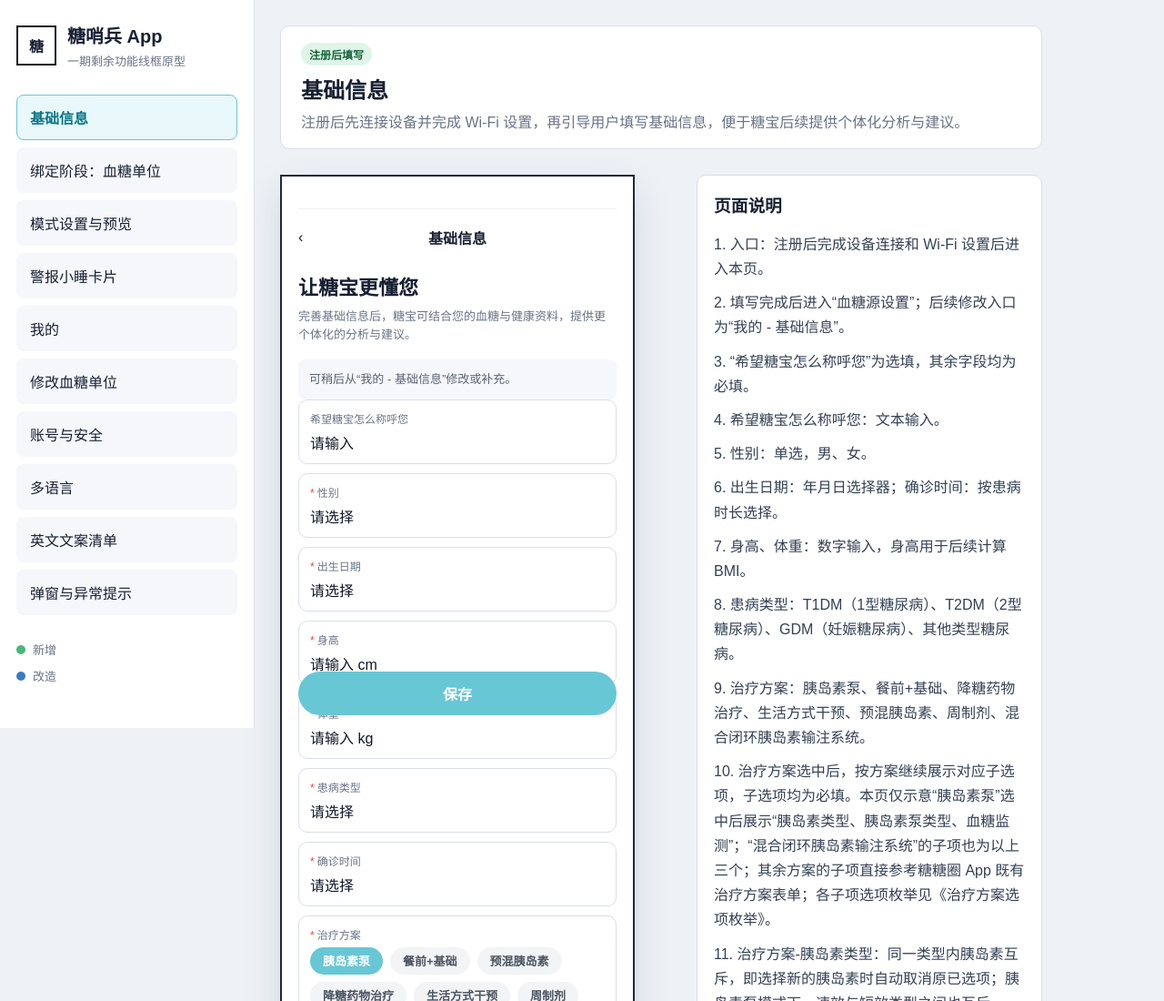
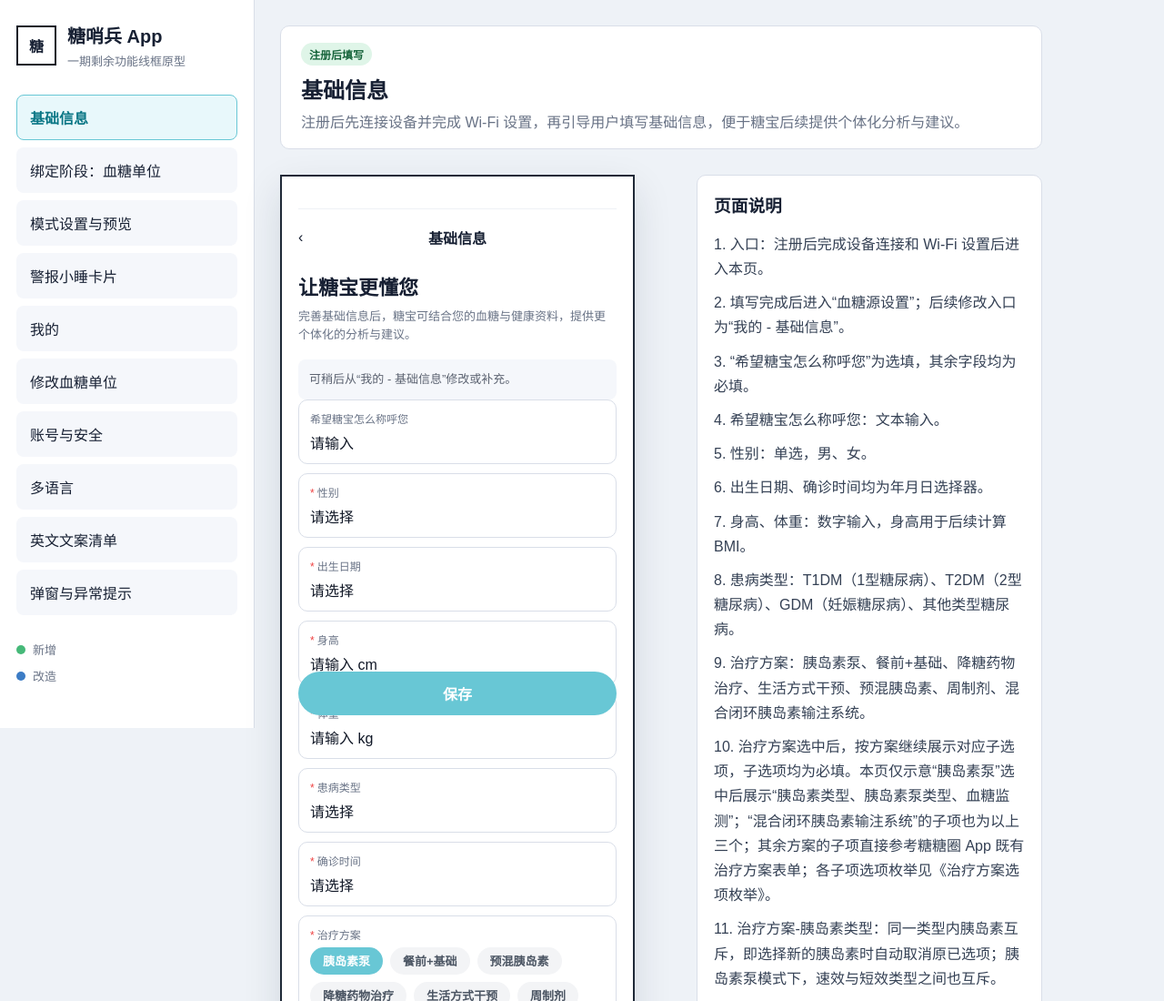
Before and after one commit to mosyoung0710-ai/tangshaobing-app-wireframe, a plain HTML site: page index.html in a window 1280 px wide. Shown: the top 1100 px of the page at 91% size. Drawn offline with Linux system fonts and the light colour scheme.

Commit message:
Fix diagnosis date field note

```diff
--- a/index.html
+++ b/index.html
@@ -399,7 +399,7 @@
           <p>3. “希望糖宝怎么称呼您”为选填，其余字段均为必填。</p>
           <p>4. 希望糖宝怎么称呼您：文本输入。</p>
           <p>5. 性别：单选，男、女。</p>
-          <p>6. 出生日期：年月日选择器；确诊时间：按患病时长选择。</p>
+          <p>6. 出生日期、确诊时间均为年月日选择器。</p>
           <p>7. 身高、体重：数字输入，身高用于后续计算 BMI。</p>
           <p>8. 患病类型：T1DM（1型糖尿病）、T2DM（2型糖尿病）、GDM（妊娠糖尿病）、其他类型糖尿病。</p>
           <p>9. 治疗方案：胰岛素泵、餐前+基础、降糖药物治疗、生活方式干预、预混胰岛素、周制剂、混合闭环胰岛素输注系统。</p>
```
